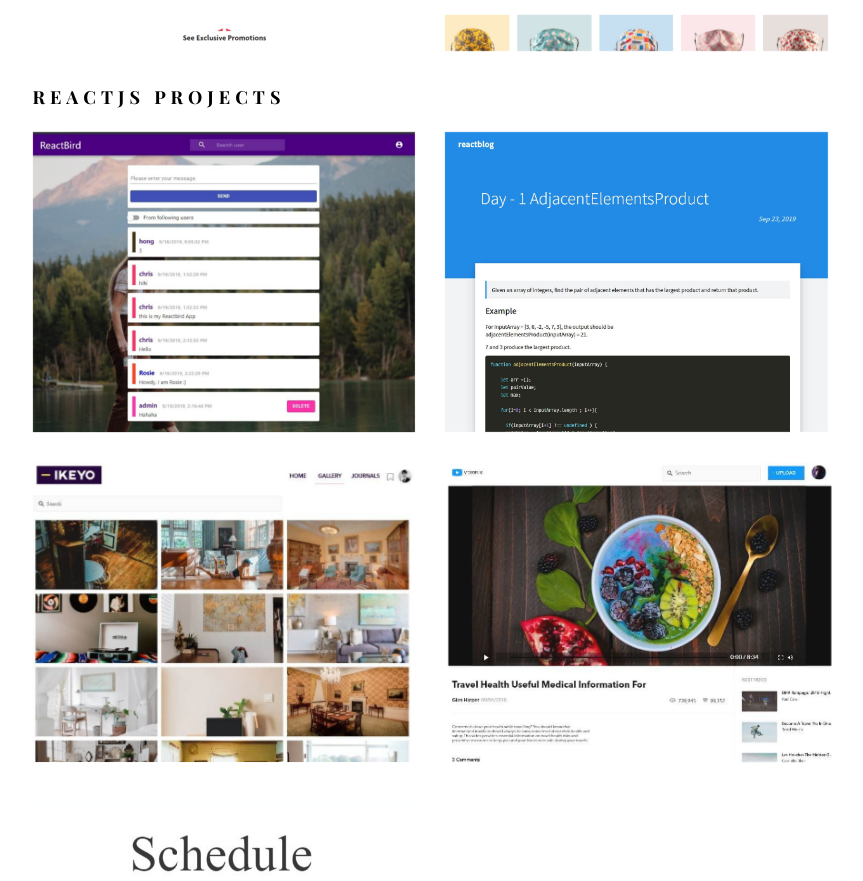
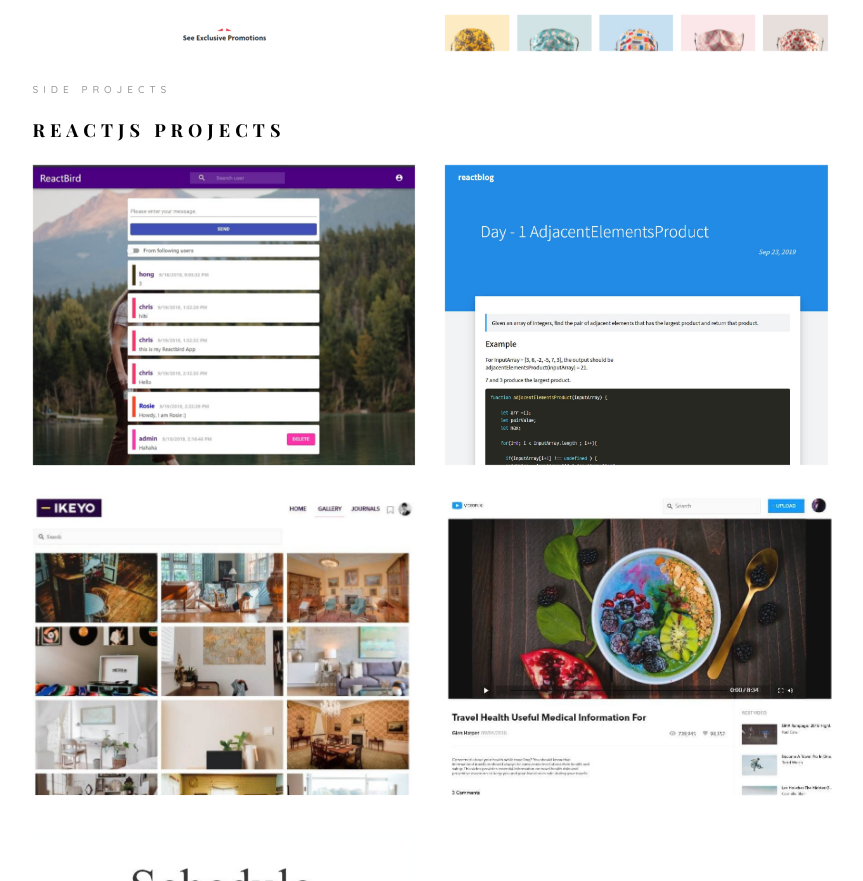
Before and after one commit to ChrisSHDev/chrisshdev.github.io, a plain HTML site: page index.html in a window 1280 px wide. Shown: the part 3501-4382 px from the top of the page, without its empty margins (360-1223 px from the left). Drawn offline with nearby package versions, Linux system fonts and the light colour scheme; files whose address does not match are found by name; a web font is replaced by a local one.

Commit message:
added side project title

```diff
--- a/index.html
+++ b/index.html
@@ -359,6 +359,7 @@
 					<div class="row">
 						<div class="col-md-6 col-md-offset-3 col-md-pull-3 animate-box"
 							data-animate-effect="fadeInLeft">
+							<span class="heading-meta">Side Projects</span>
 							<h2 class="colorlib-heading animate-box">ReactJS Projects</h2>
 						</div>
 					</div>
```
